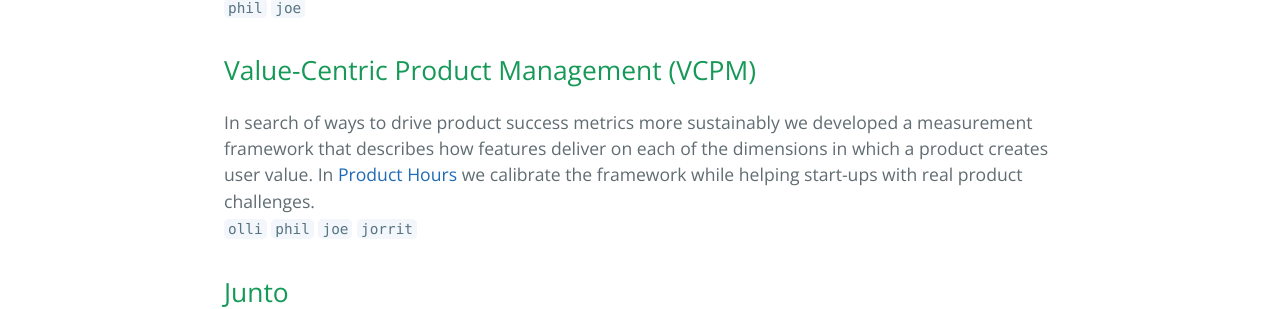
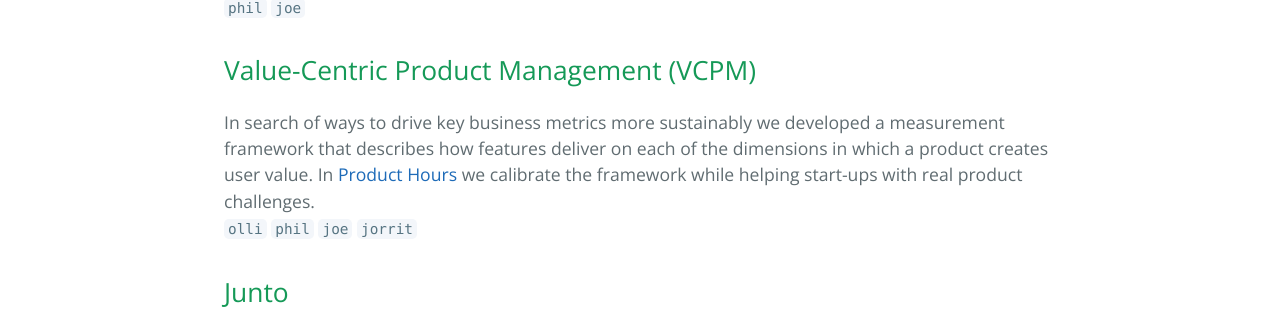
Before and after one commit to pal-lab/pal-lab.github.io, a Jekyll site: the page built from index.md, in a window 1280 px wide. Shown: the part 577-886 px from the top of the page. Built offline with Jekyll 4.4.1, drawn with Linux system fonts in a browser that asks for light colours; our own code applies the rules of GitHub Pages for plain Markdown files.

Commit message:
editorial changes

```diff
--- a/index.md
+++ b/index.md
@@ -11,7 +11,7 @@ Since 2016, we've helped the [MBA World Summit](http://mbaworldsummit.com/) to d
 
 ## [](#header-2)Value-Centric Product Management (VCPM)
 
-In search of ways to drive product success metrics more sustainably we developed a measurement framework that describes how features deliver on each of the dimensions in which a product creates user value. In [Product Hours](http://vcpm.org/) we calibrate the framework while helping start-ups with real product challenges.
+In search of ways to drive key business metrics more sustainably we developed a measurement framework that describes how features deliver on each of the dimensions in which a product creates user value. In [Product Hours](http://vcpm.org/) we calibrate the framework while helping start-ups with real product challenges.
 `olli` `phil` `joe` `jorrit`
 
 
```
